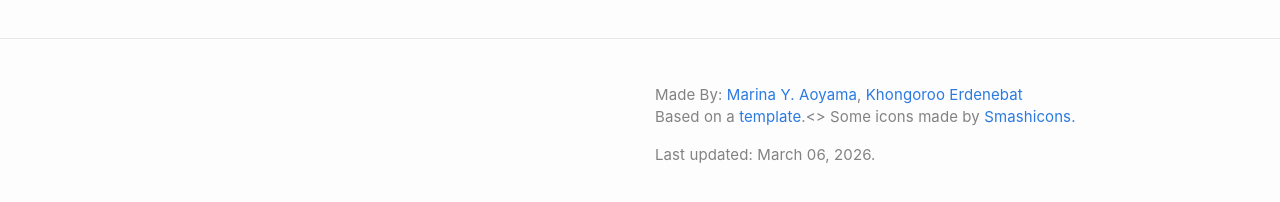
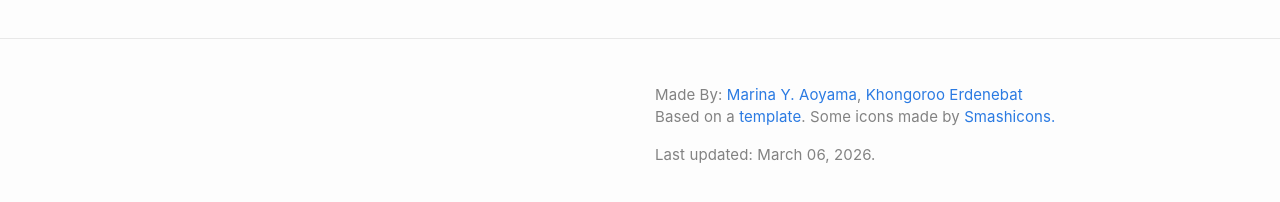
Before and after one commit to aistairc/IROS2026-workshop, a Jekyll site: the page built from papers.md, in a window 1280 px wide. Shown: the part 689-891 px from the top of the page. Built offline with Jekyll 4.4.1, drawn with Linux system fonts in a browser that asks for light colours; part of the change alters nothing that is shown.

```diff
--- a/_config.yml
+++ b/_config.yml
@@ -52,7 +52,7 @@ header_pages:
 # A two-line attribution (remove this if you have to, but we'd appreciate if you leave this as is)
 attribution: >
   Made By: <a href="https://sites.google.com/view/marinayaoyama/research" target="_blank">Marina Y. Aoyama</a>, <a href="https://github.com/Lulumoon99" target="_blank">Khongoroo Erdenebat</a><br>
-  Based on a <a href="https://krrish94.github.io" target="_blank">template</a>.<>
+  Based on a <a href="https://krrish94.github.io" target="_blank">template</a>.
   Some icons made by <a href="https://smashicons.com/" title="Smashicons">Smashicons.</a>
 
 
```
